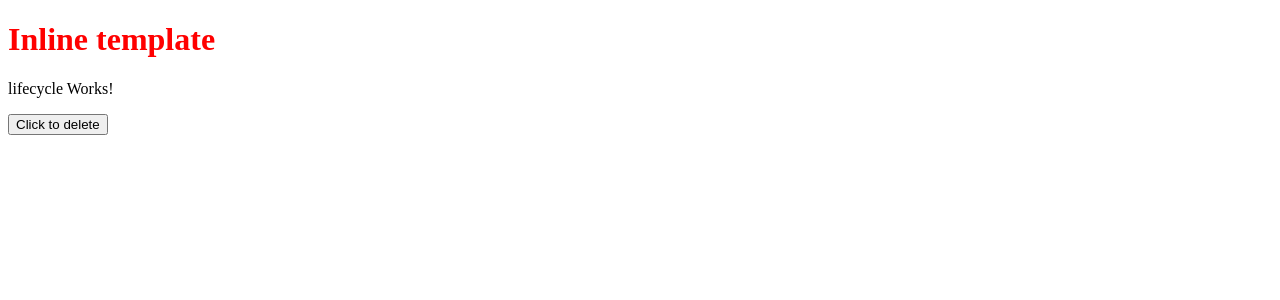
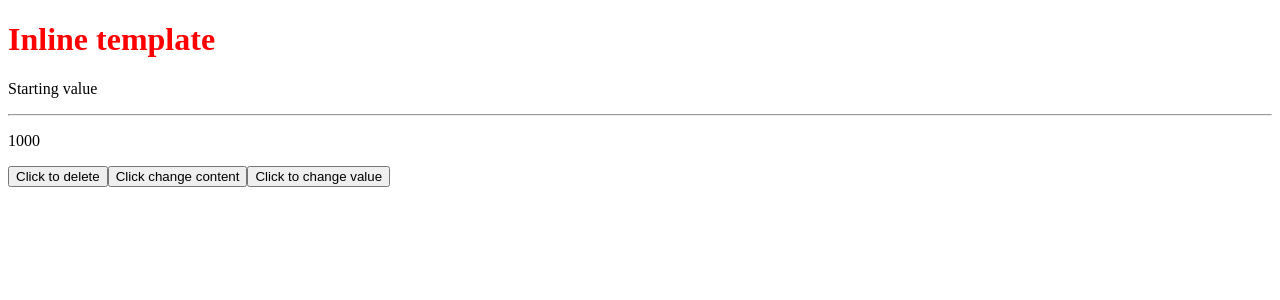
Before and after one commit to NicolasBouhours/Angular2Courses, an Angular app: page / in a window 1280 px wide. Shown: the top 300 px of the page. Built offline with nearby package versions, Linux system fonts and the light colour scheme.

Commit message:
STEP 31 - Component Lifecycle Usage Examples

```diff
--- a/src/app/app.component.ts
+++ b/src/app/app.component.ts
@@ -4,8 +4,12 @@ import { Component } from '@angular/core';
   selector: 'app-root',
   template: `
     <h1> Inline template </h1>
-    <fa-lifecycle *ngIf="!delete"></fa-lifecycle>
+    <fa-lifecycle *ngIf="!delete" [bindable]="boundValue">
+      <p>{{test}}</p>
+    </fa-lifecycle>
     <button (click)="delete = true">Click to delete</button>
+    <button (click)="test = 'Changed value'">Click change content</button>
+    <button (click)="boundValue = 2000">Click to change value</button>
   `,
   styles: [`
     h1 {
@@ -15,4 +19,6 @@ import { Component } from '@angular/core';
 })
 export class AppComponent {
   delete = false;
+  test = 'Starting value';
+  boundValue = 1000;
 }
--- a/src/app/lifecycle.component.ts
+++ b/src/app/lifecycle.component.ts
@@ -1,15 +1,17 @@
-import { Component, OnInit, OnChanges, DoCheck, AfterContentInit, AfterContentChecked, AfterViewInit, AfterViewChecked, OnDestroy } from '@angular/core';
+import { Component, Input,  OnInit, OnChanges, DoCheck, AfterContentInit, AfterContentChecked, AfterViewInit, AfterViewChecked, OnDestroy } from '@angular/core';
 
 @Component({
   selector: 'fa-lifecycle',
   template: `
-    <p>
-      lifecycle Works!
-    </p>
+    <ng-content></ng-content>
+    <hr/>
+    <p>{{bindable}}</p>
   `,
   styles: []
 })
 export class LifecycleComponent implements OnChanges, OnInit, DoCheck, AfterContentInit, AfterContentChecked, AfterViewInit, AfterViewChecked, OnDestroy {
+
+  @Input() bindable = 1000;
 
   constructor() { }
 
```
